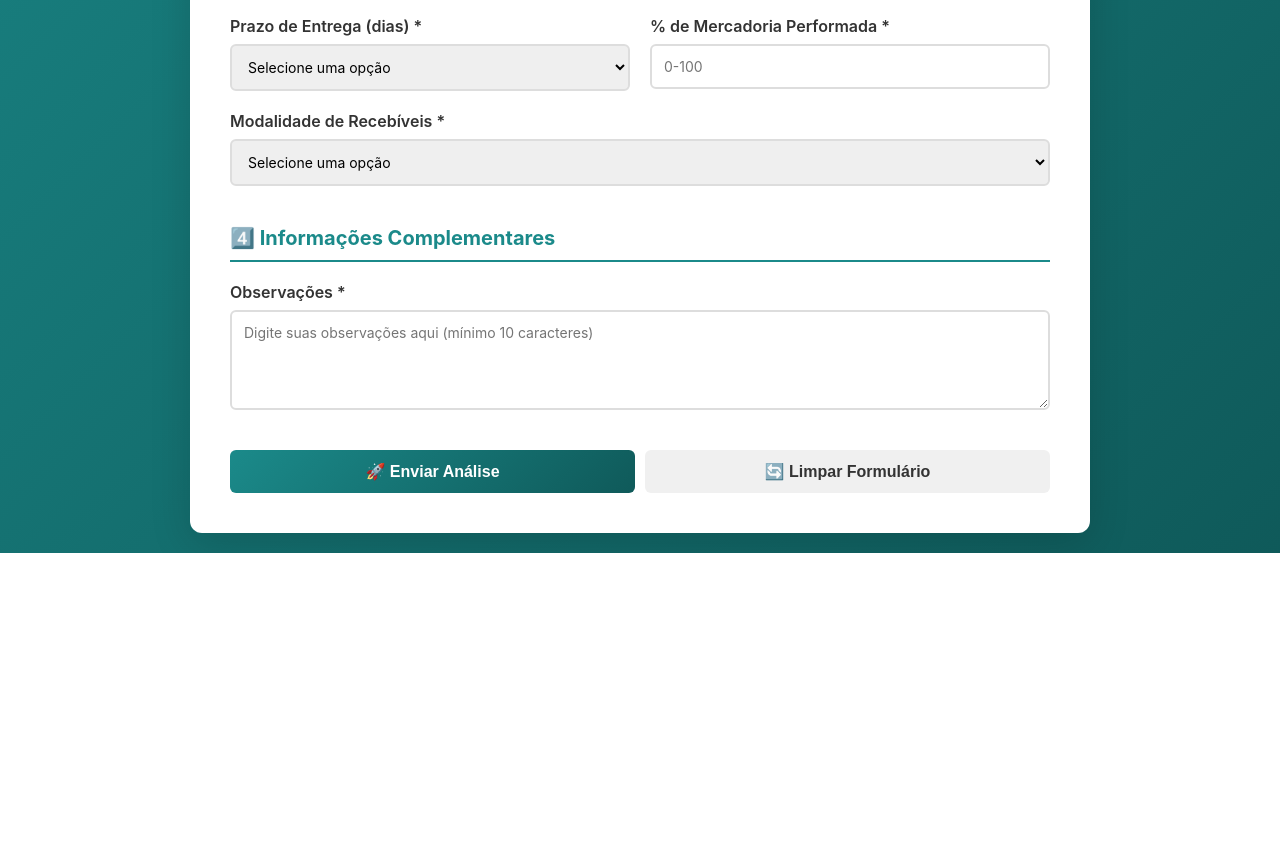
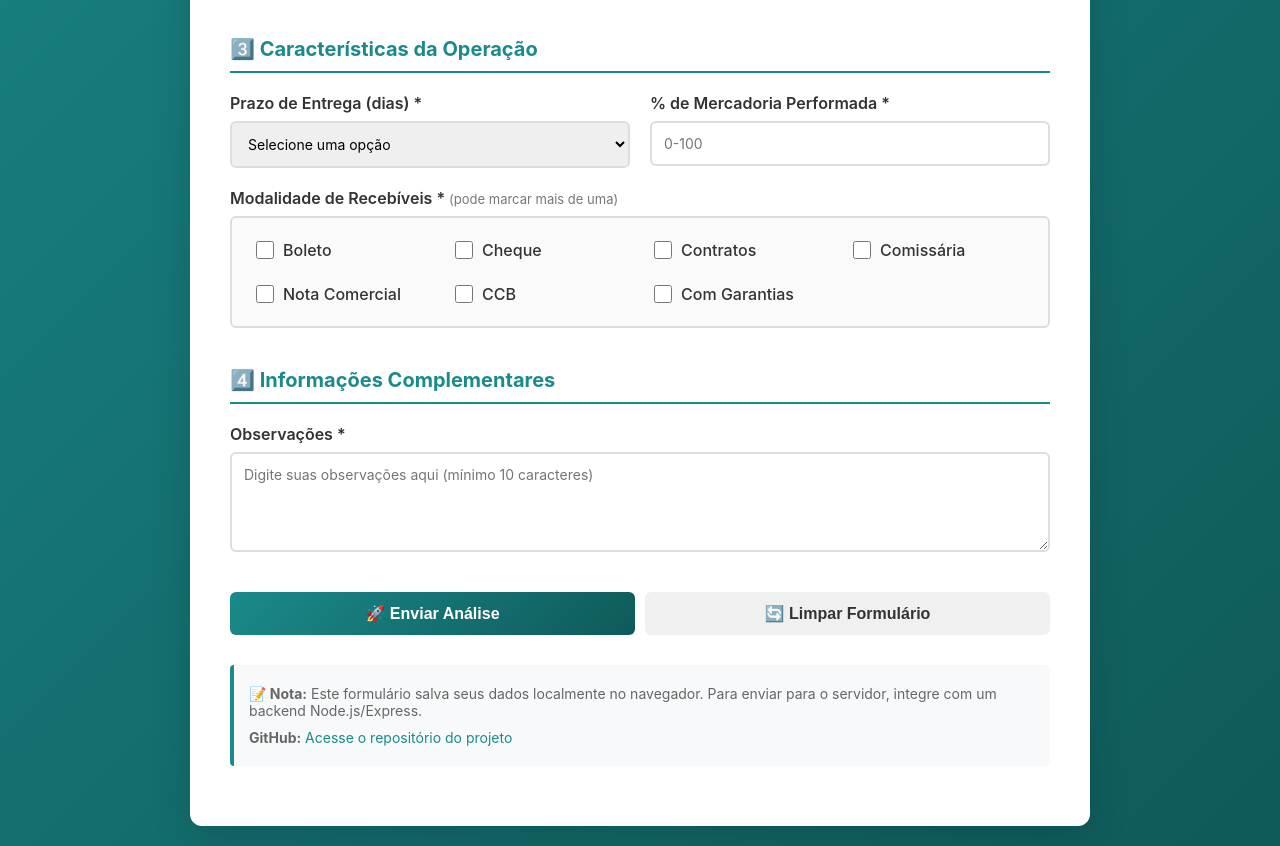
Before and after one commit to Wagres123/preanalise-ventura-fidc, a website: page index.html in a window 1280 px wide. Shown: the part 773-1619 px from the top of the page. Before the commit the page ends 1326 px from the top, so only its background shows below. Drawn offline with Linux system fonts and the light colour scheme.

Commit message:
Update index.html

```diff
--- a/index.html
+++ b/index.html
@@ -171,6 +171,48 @@
             }
         }
 
+        .checkbox-group {
+            display: grid;
+            grid-template-columns: repeat(auto-fit, minmax(175px, 1fr));
+            gap: 8px;
+            padding: 14px;
+            border: 2px solid #ddd;
+            border-radius: 6px;
+            background: #fafafa;
+        }
+
+        .checkbox-item {
+            display: flex;
+            align-items: center;
+            gap: 9px;
+            font-weight: 500;
+            margin: 0;
+            padding: 8px 10px;
+            border-radius: 4px;
+            cursor: pointer;
+            transition: background 0.2s;
+        }
+
+        .checkbox-item:hover {
+            background: #eaf5f5;
+        }
+
+        .checkbox-item input[type="checkbox"] {
+            width: 18px;
+            height: 18px;
+            accent-color: #1b8a8a;
+            cursor: pointer;
+            padding: 0;
+            border: none;
+            flex-shrink: 0;
+        }
+
+        .hint {
+            font-weight: 400;
+            font-size: 13px;
+            color: #777;
+        }
+
         .info-box {
             background: #f8f9fa;
             border-left: 4px solid #1b8a8a;
@@ -202,7 +244,9 @@
                 ❌ Erro ao processar o formulário. Verifique os dados e tente novamente.
             </div>
 
-
+            <div class="info-box">
+                <p><strong>ℹ️ Informações:</strong> Os dados do formulário são salvos localmente no seu navegador e podem ser exportados.</p>
+            </div>
 
             <form id="formAnalise">
                 <!-- SEÇÃO 1: INFORMAÇÕES BÁSICAS -->
@@ -280,17 +324,16 @@
 
                     <div class="form-row full">
                         <div class="form-group">
-                            <label for="modalidade">Modalidade de Recebíveis *</label>
-                            <select id="modalidade" name="modalidade" required>
-                                <option value="">Selecione uma opção</option>
-                                <option value="Boleto">Boleto</option>
-                                <option value="Cheque">Cheque</option>
-                                <option value="Contratos">Contratos</option>
-                                <option value="Comissária">Comissária</option>
-                                <option value="Nota Comercial">Nota Comercial</option>
-                                <option value="CCB">CCB</option>
-                                <option value="Com Garantias">Com Garantias</option>
-                            </select>
+                            <label>Modalidade de Recebíveis * <span class="hint">(pode marcar mais de uma)</span></label>
+                            <div class="checkbox-group" id="modalidadeGrupo">
+                                <label class="checkbox-item"><input type="checkbox" name="modalidade" value="Boleto"> Boleto</label>
+                                <label class="checkbox-item"><input type="checkbox" name="modalidade" value="Cheque"> Cheque</label>
+                                <label class="checkbox-item"><input type="checkbox" name="modalidade" value="Contratos"> Contratos</label>
+                                <label class="checkbox-item"><input type="checkbox" name="modalidade" value="Comissária"> Comissária</label>
+                                <label class="checkbox-item"><input type="checkbox" name="modalidade" value="Nota Comercial"> Nota Comercial</label>
+                                <label class="checkbox-item"><input type="checkbox" name="modalidade" value="CCB"> CCB</label>
+                                <label class="checkbox-item"><input type="checkbox" name="modalidade" value="Com Garantias"> Com Garantias</label>
+                            </div>
                         </div>
                     </div>
                 </div>
@@ -314,7 +357,10 @@
                 </div>
             </form>
 
-
+            <div class="info-box" style="margin-top: 30px;">
+                <p><strong>📝 Nota:</strong> Este formulário salva seus dados localmente no navegador. Para enviar para o servidor, integre com um backend Node.js/Express.</p>
+                <p style="margin-top: 10px;"><strong>GitHub:</strong> <a href="https://github.com/Wagres123/preanalise-ventura-fidc" style="color: #1b8a8a; text-decoration: none;">Acesse o repositório do projeto</a></p>
+            </div>
         </div>
     </div>
 
@@ -385,16 +431,32 @@
 
         campos.forEach(campo => {
             campo.addEventListener('change', () => {
-                localStorage.setItem(campo.id, campo.value);
+                if (campo.type === 'checkbox') {
+                    const marcados = Array.from(form.querySelectorAll('input[name="' + campo.name + '"]:checked')).map(c => c.value);
+                    localStorage.setItem('grupo_' + campo.name, JSON.stringify(marcados));
+                } else {
+                    localStorage.setItem(campo.id, campo.value);
+                }
             });
         });
 
         // Restaurar do localStorage
         window.addEventListener('load', () => {
             campos.forEach(campo => {
+                if (campo.type === 'checkbox') return;
                 const valor = localStorage.getItem(campo.id);
                 if (valor) campo.value = valor;
             });
+
+            const modalidadesSalvas = localStorage.getItem('grupo_modalidade');
+            if (modalidadesSalvas) {
+                try {
+                    const lista = JSON.parse(modalidadesSalvas);
+                    form.querySelectorAll('input[name="modalidade"]').forEach(c => {
+                        c.checked = lista.indexOf(c.value) !== -1;
+                    });
+                } catch (e) { /* rascunho invalido, ignora */ }
+            }
         });
 
         // Submeter formulário
@@ -403,6 +465,18 @@
 
             const formData = new FormData(form);
             const dados = Object.fromEntries(formData);
+
+            // Modalidades: varias podem estar marcadas, entao getAll (Object.fromEntries so guarda a ultima)
+            const modalidades = formData.getAll('modalidade');
+            dados.modalidade = modalidades.join(', ');
+
+            // Validar modalidade
+            if (modalidades.length === 0) {
+                document.getElementById('errorMsg').textContent = '❌ Selecione ao menos uma modalidade de recebíveis!';
+                document.getElementById('errorMsg').style.display = 'block';
+                document.getElementById('successMsg').style.display = 'none';
+                return;
+            }
 
             // Validar CNPJ
             if (!validarCNPJ(dados.cnpj)) {
@@ -449,6 +523,7 @@
 
                     // Limpar rascunho salvo para não reaparecer no próximo acesso
                     campos.forEach(campo => localStorage.removeItem(campo.id));
+                    localStorage.removeItem('grupo_modalidade');
 
                     // Limpar formulário após 3 segundos
                     setTimeout(() => {
```
